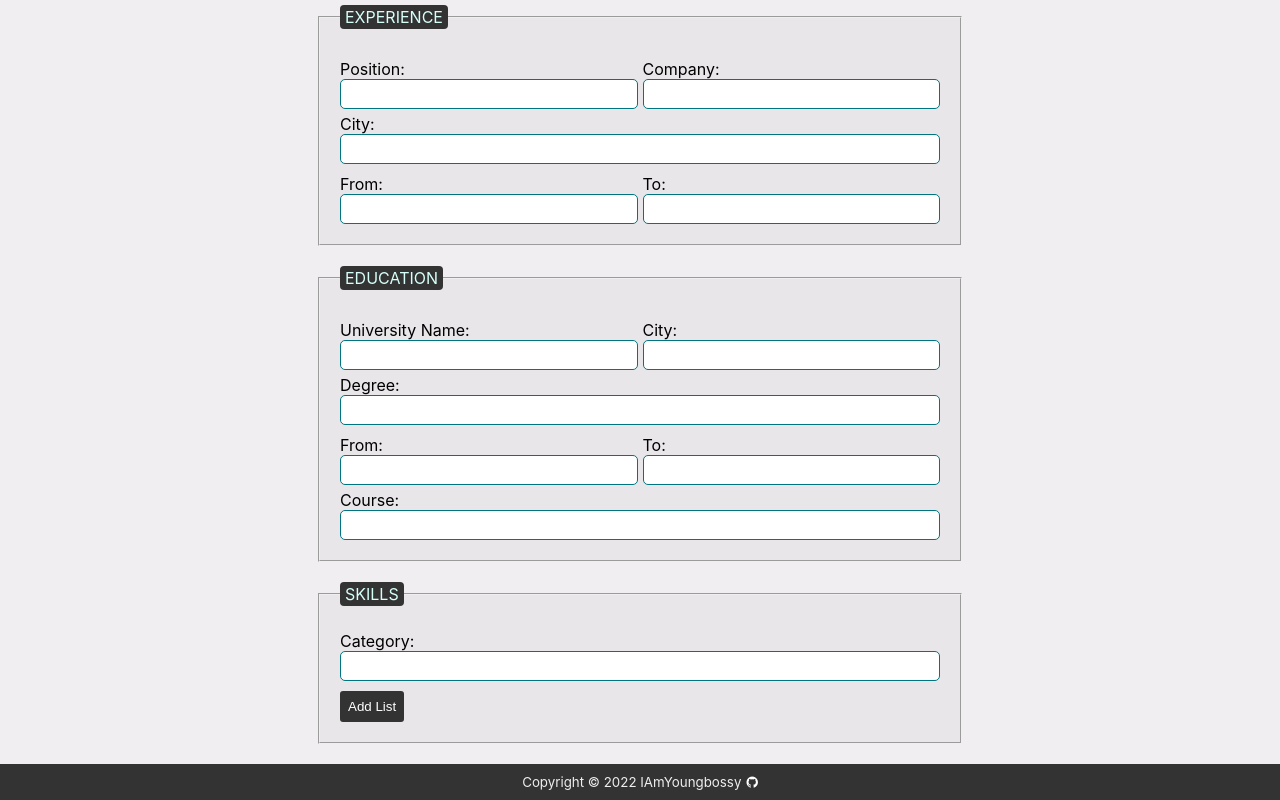
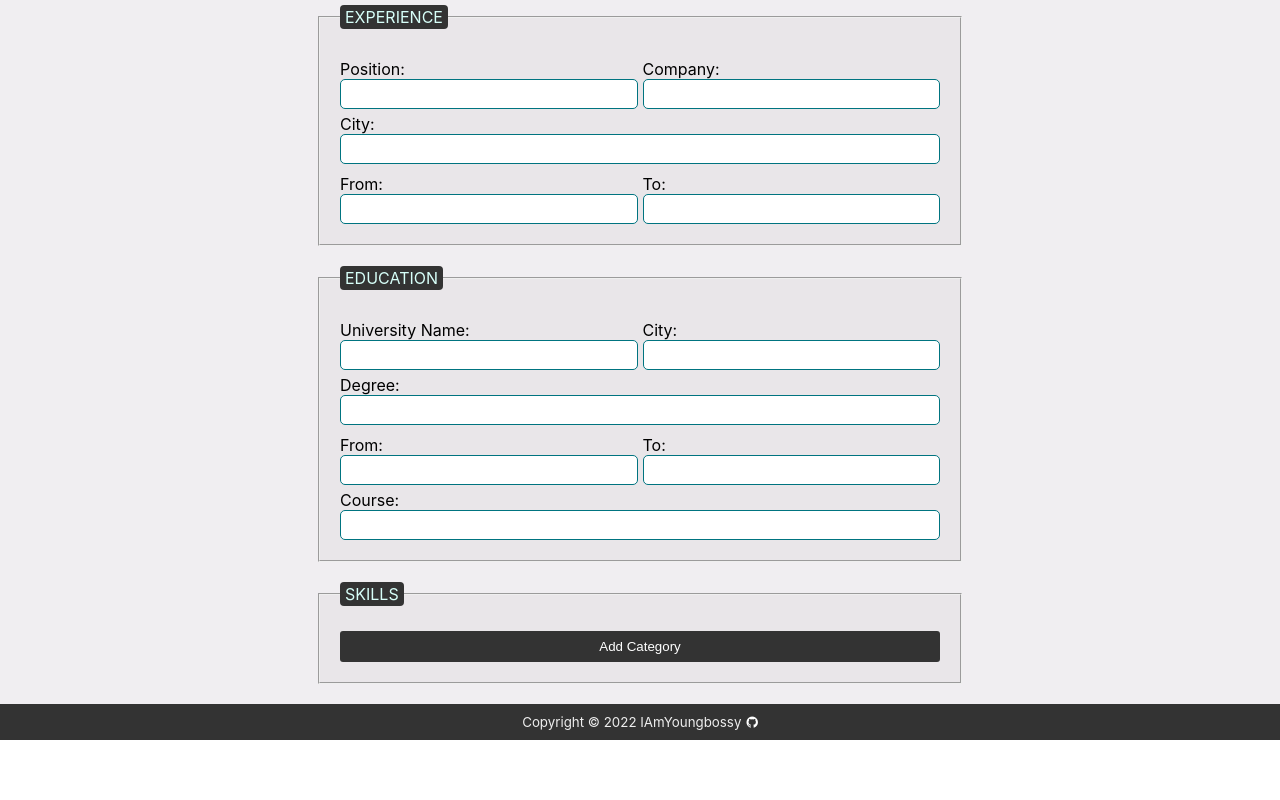
Before and after one commit to IAmYoungbossy/cv-app, a React (Create React App) app: page / in a window 1280 px wide. Shown: the part 541-1341 px from the top of the page. After the commit the page ends 1281 px from the top, so only its background shows below. Built offline with nearby package versions, Linux system fonts and the light colour scheme.

Commit message:
Move list array into category array

```diff
--- a/src/components/Form/Form.css
+++ b/src/components/Form/Form.css
@@ -58,7 +58,8 @@ li {
   background-color: #333333;
 }
 
-.add-list-btn {
+.add-list-btn,
+.category-btn {
   padding: 8px;
   border: none;
   color: white;
@@ -66,6 +67,10 @@ li {
   width: fit-content;
   border-radius: 3px;
   background-color: #333333;
+}
+
+.category-btn {
+  width: inherit;
 }
 
 li::marker {
--- a/src/components/Form/Skill/Skill.js
+++ b/src/components/Form/Skill/Skill.js
@@ -25,30 +25,10 @@ class SkillList extends Component {
   }
 }
 
-export default class Skill extends Component {
-  state = {
-    skillList: [],
-  };
-
-  setSkillList = () => {
-    this.setState({
-      skillList: [...this.state.skillList, "List"],
-    });
-  };
-
-  removeSkillList = (index) => {
-    const skillListCopy = [...this.state.skillList];
-    skillListCopy.splice(index, 1);
-    this.setState({
-      skillList: skillListCopy,
-    });
-  };
-
+class SkillCategory extends Component {
   render() {
     return (
-      <fieldset>
-        <legend>SKILLS</legend>
-
+      <>
         <div>
           <label htmlFor="skill_category">Category:</label>
           <input
@@ -60,11 +40,11 @@ export default class Skill extends Component {
 
         <div>
           <ul>
-            {this.state.skillList.map((list, index) => (
+            {this.props.skillList.map((list, index) => (
               <SkillList
                 key={index}
                 index={index}
-                removeList={() => this.removeSkillList()}
+                removeList={() => this.props.removeList(index)}
               />
             ))}
           </ul>
@@ -73,12 +53,73 @@ export default class Skill extends Component {
             type="button"
             onClick={(e) => {
               e.preventDefault();
-              this.setSkillList();
+              this.props.addSkillList();
             }}
           >
             Add List
           </button>
         </div>
+      </>
+    );
+  }
+}
+
+export default class Skill extends Component {
+  state = {
+    skillCategory: [],
+  };
+
+  addSkillList = (indexCat) => {
+    const skillList = [...this.state.skillCategory];
+    skillList[indexCat].push("List");
+    this.setState({
+      skillCategory: skillList,
+    });
+  };
+
+  removeSkillList = (indexCat, indexLi) => {
+    const skillList = [...this.state.skillCategory];
+    skillList[indexCat].splice(indexLi, 1);
+    this.setState({
+      skillList: skillList,
+    });
+  };
+
+  removeSkillCategory = (index) => {
+    const skillCategoryCopy = [...this.state.skillList];
+    skillCategoryCopy.splice(index, 1);
+    this.setState({
+      skillCategory: skillCategoryCopy,
+    });
+  };
+
+  addSkillCategory = () => {
+    this.setState({
+      skillCategory: [...this.state.skillCategory, []],
+    });
+  };
+
+  render() {
+    return (
+      <fieldset>
+        <legend>SKILLS</legend>
+        {this.state.skillCategory.map((list, index) => (
+          <SkillCategory
+            key={index}
+            index={index}
+            addSkillList={() => this.addSkillList(index)}
+            skillList={this.state.skillCategory[index]}
+            removeCategory={() => this.removeSkillCategory()}
+            removeList={(indexLi) => this.removeSkillList(index, indexLi)}
+          />
+        ))}
+        <button
+          type="button"
+          className="category-btn"
+          onClick={this.addSkillCategory}
+        >
+          Add Category
+        </button>
       </fieldset>
     );
   }
```
